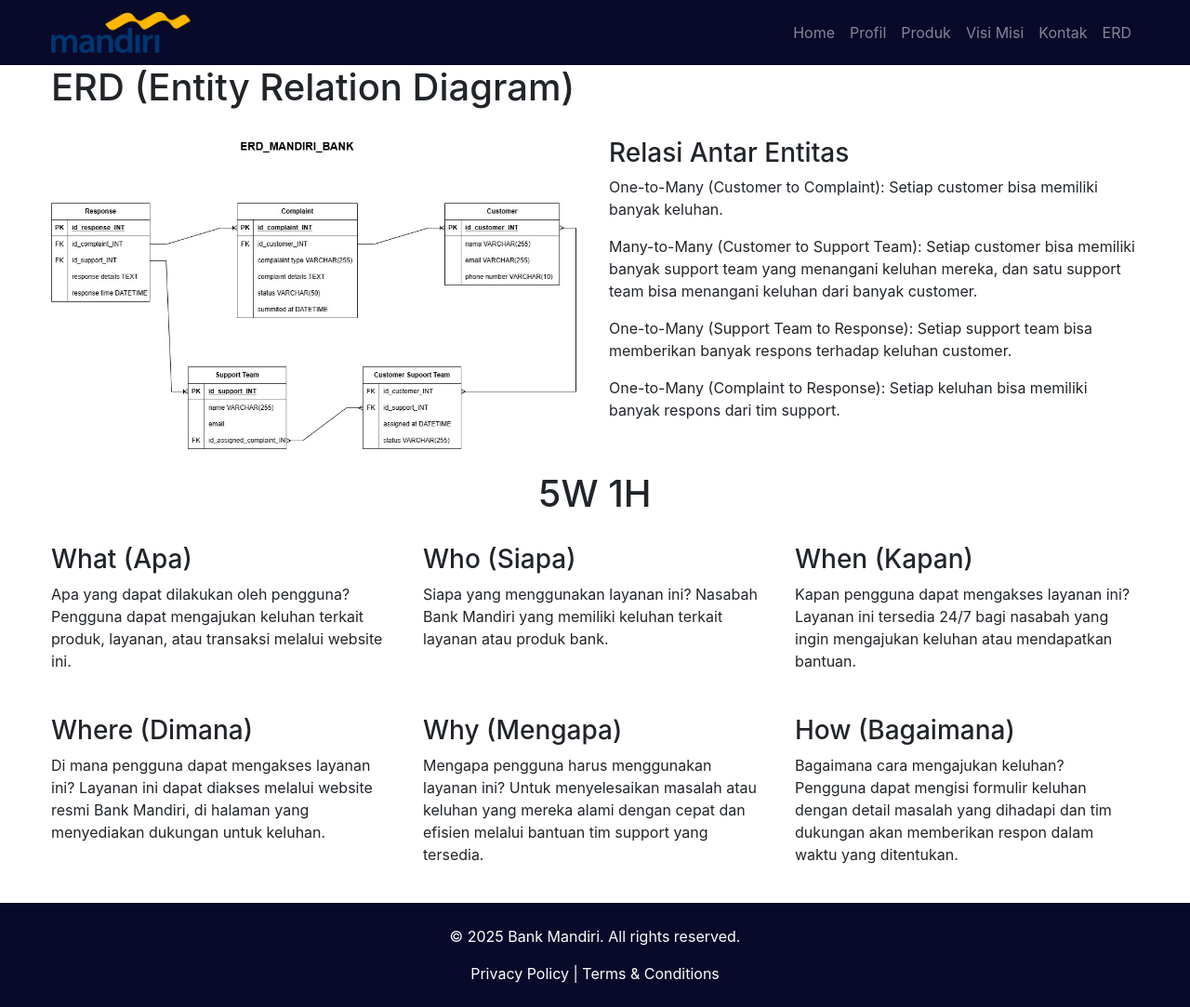
After one commit to Rizki1442/komala-dewi, a Flask app: page /erd in a window 1280 px wide. The commit adds this page. Shown: the whole page at 93% size. Run offline with Flask 3, Linux system fonts and the light colour scheme.

Commit message:
Add files via upload

```diff
--- a/app.py
+++ b/app.py
@@ -6,5 +6,9 @@ app = Flask(__name__, template_folder='templates', static_folder='static')
 def index():
     return render_template('index.html')
 
+@app.route('/erd')
+def erd():
+    return render_template('erd.html')
+
 if __name__ == '__main__':
     app.run(debug=True)
--- a/static/mala.css
+++ b/static/mala.css
@@ -1,5 +1,9 @@
 .navbar {
     background-color:rgb(9, 9, 42);
+}
+
+.navbar-toggler-icon{
+    color: white;
 }
 
 #produk h2 {
--- /dev/null
+++ b/templates/erd.html
@@ -0,0 +1,135 @@
+<!DOCTYPE html>
+<html lang="en">
+
+<head>
+    <meta charset="UTF-8">
+    <meta name="viewport" content="width=device-width, initial-scale=1.0">
+    <title>Bank Mandiri</title>
+    <!-- Bootstrap 4.5.2 -->
+    <link rel="stylesheet" href="https://cdn.jsdelivr.net/npm/bootstrap@4.6.2/dist/css/bootstrap.min.css" integrity="sha384-xOolHFLEh07PJGoPkLv1IbcEPTNtaed2xpHsD9ESMhqIYd0nLMwNLD69Npy4HI+N" crossorigin="anonymous">
+    <!-- Font Awesome Icons -->
+    <link rel="stylesheet" href="https://cdnjs.cloudflare.com/ajax/libs/font-awesome/5.15.4/css/all.min.css">
+    <link rel="stylesheet" href="../static/mala.css">
+</head>
+
+<body>
+
+    <!-- Navigation Bar -->
+    <nav class="navbar navbar-expand-lg sticky navbar-dark">
+        <div class="container">
+            <!-- Logo -->
+            <a class="navbar-brand" href="#">
+                <img src="../static/img/mandiri.png" alt="Bank Mandiri Logo" style="width: 150px; height: auto;">
+            </a>
+
+            <!-- Navbar Toggle Button for Mobile -->
+            <button class="navbar-toggler" type="button" data-toggle="collapse" data-target="#navbarNav"
+                aria-controls="navbarNav" aria-expanded="false" aria-label="Toggle navigation">
+                <span class="navbar-toggler-icon"></span>
+            </button>
+
+            <!-- Navbar Links -->
+            <div class="collapse navbar-collapse" id="navbarNav">
+                <ul class="navbar-nav ml-auto">
+                    <li class="nav-item"><a class="nav-link" href="{{url_for('index')}}#home">Home</a></li>
+                    <li class="nav-item"><a class="nav-link" href="{{url_for('index')}}#profil">Profil</a></li>
+                    <li class="nav-item"><a class="nav-link" href="{{url_for('index')}}#produk">Produk</a></li>
+                    <li class="nav-item"><a class="nav-link" href="{{url_for('index')}}#visi-misi">Visi Misi</a></li>
+                    <li class="nav-item"><a class="nav-link" href="{{url_for('index')}}#kontak">Kontak</a></li>
+                    <li class="nav-item"><a class="nav-link" href="{{url_for('erd')}}">ERD</a></li>
+                </ul>
+            </div>
+        </div>
+    </nav>
+
+    <!-- Main Content Section -->
+    <div class="container mt-10">
+        <h1>ERD (Entity Relation Diagram)</h1>
+
+        <!-- First Container: Image and Text -->
+        <div class="row mb-4">
+            <div class="col-md-6">
+                <img src="../static/img/ERD_Bank_Mandiri.jpg" alt="Bank Image" class="img-fluid mb-10">
+            </div>
+            <div class="col-md-6">
+                <h3>Relasi Antar Entitas</h3>
+                <p>
+                    One-to-Many (Customer to Complaint): Setiap customer bisa memiliki banyak keluhan.
+                </p><p>
+                    Many-to-Many (Customer to Support Team): Setiap customer bisa memiliki banyak support team yang menangani keluhan mereka, dan satu support team bisa menangani keluhan dari banyak customer.
+                </p><p>
+                    One-to-Many (Support Team to Response): Setiap support team bisa memberikan banyak respons terhadap keluhan customer.
+                </p><p>
+                    One-to-Many (Complaint to Response): Setiap keluhan bisa memiliki banyak respons dari tim support.
+                </p>
+            </div>
+        </div>
+
+        <h1 class="text-center">5W 1H</h1>
+        <div class="row mb-4">
+            <div class="col-md-4">
+                <h3>What (Apa)</h3>
+                <p>
+                    Apa yang dapat dilakukan oleh pengguna?
+                    Pengguna dapat mengajukan keluhan terkait produk, layanan, atau transaksi melalui website ini.
+                </p>
+            </div>
+            <div class="col-md-4">
+                <h3>Who (Siapa)</h3>
+                <p>
+                    Siapa yang menggunakan layanan ini?
+                    Nasabah Bank Mandiri yang memiliki keluhan terkait layanan atau produk bank.
+                </p>
+            </div>
+            <div class="col-md-4">
+                <h3>When (Kapan)</h3>
+                <p>
+                    Kapan pengguna dapat mengakses layanan ini?
+                    Layanan ini tersedia 24/7 bagi nasabah yang ingin mengajukan keluhan atau mendapatkan bantuan.
+                </p>
+            </div>
+        </div>
+
+        <!-- Container 4: Subheading and Text -->
+        <div class="row mb-4">
+            <div class="col-md-4">
+            <h3>Where (Dimana)</h3>
+            <p>
+                Di mana pengguna dapat mengakses layanan ini?
+                Layanan ini dapat diakses melalui website resmi Bank Mandiri, di halaman yang menyediakan dukungan untuk keluhan.
+            </p>
+        </div>
+
+        <!-- Container 5: Subheading and Text -->
+
+            <div class="col-md-4">
+            <h3>Why (Mengapa)</h3>
+            <p>
+                Mengapa pengguna harus menggunakan layanan ini?
+                Untuk menyelesaikan masalah atau keluhan yang mereka alami dengan cepat dan efisien melalui bantuan tim support yang tersedia.
+            </p>
+            </div>
+
+        <!-- Container 6: Subheading and Text -->
+            <div class="col-md-4">
+            <h3>How (Bagaimana)</h3>
+            <p>
+                Bagaimana cara mengajukan keluhan?
+                Pengguna dapat mengisi formulir keluhan dengan detail masalah yang dihadapi dan tim dukungan akan memberikan respon dalam waktu yang ditentukan.
+            </p>
+        </div>
+    </div>
+        </div>
+
+   <!-- Footer -->
+   <footer class="footer text-white text-center py-4">
+    <p>&copy; 2025 Bank Mandiri. All rights reserved.</p>
+    <a href="#" class="text-white">Privacy Policy</a> | <a href="#" class="text-white">Terms & Conditions</a>
+</footer>
+
+<!-- Bootstrap JS and jQuery -->
+<script src="https://code.jquery.com/jquery-3.5.1.slim.min.js"></script>
+<script src="https://cdn.jsdelivr.net/npm/bootstrap@4.5.2/dist/js/bootstrap.bundle.min.js"></script>
+</body>
+
+</html>
```
Also changed, not shown: templates/index.html (+10 -15 lines), static/img/ERD_Bank_Mandiri.jpg (added), static/img/card.png (added), static/img/deposito.png (added), static/img/kontak.png (added), static/img/tabungan.png (added).
